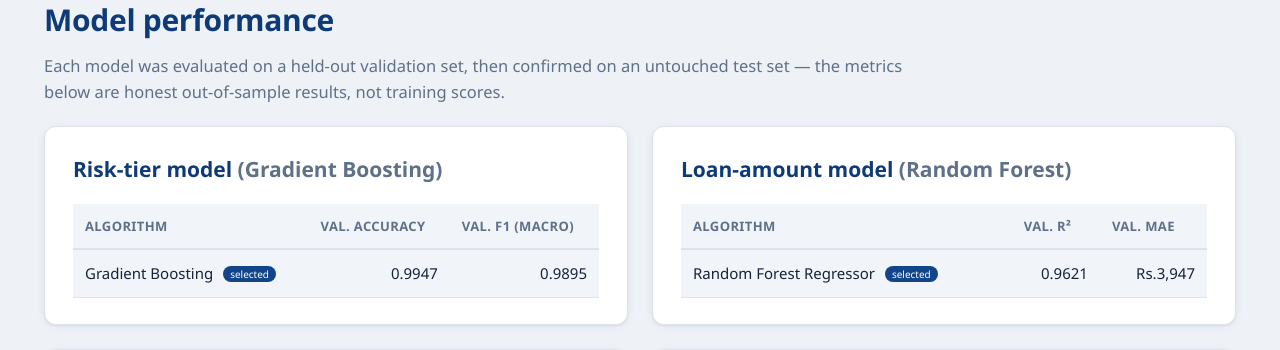
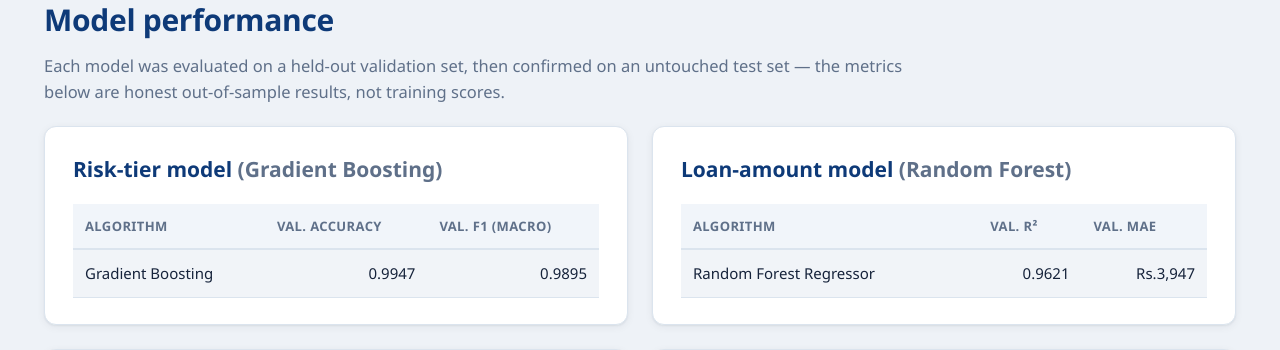
Before and after one commit to AtharvDhiman/FinRisk-Credit-Risk-and-Loan-Recommendation, a Flask app: page /model in a window 1280 px wide. Shown: the part 127-477 px from the top of the page. Run offline with Flask 3, Linux system fonts and the light colour scheme; parts of the project's set-up code (start-up, migrations or seed data) failed here and were passed over.

Commit message:
Remove redundant 'selected' tag on the Model page
With a single model per task, the 'selected' badge is meaningless.

```diff
--- a/dashboard/templates/model.html
+++ b/dashboard/templates/model.html
@@ -18,7 +18,7 @@
       <tbody>
         {% for r in report.classifier_comparison %}
         <tr class="{{ 'best' if loop.first }}">
-          <td>{{ r.Model }}{% if loop.first %} <span class="tag">selected</span>{% endif %}</td>
+          <td>{{ r.Model }}</td>
           <td class="num">{{ "%.4f"|format(r.Val_Accuracy) }}</td>
           <td class="num">{{ "%.4f"|format(r.Val_F1_Macro) }}</td>
         </tr>
@@ -34,7 +34,7 @@
       <tbody>
         {% for r in report.regressor_comparison %}
         <tr class="{{ 'best' if loop.first }}">
-          <td>{{ r.Model }}{% if loop.first %} <span class="tag">selected</span>{% endif %}</td>
+          <td>{{ r.Model }}</td>
           <td class="num">{{ "%.4f"|format(r.Val_R2) }}</td>
           <td class="num">{{ r.Val_MAE | inr }}</td>
         </tr>
```
